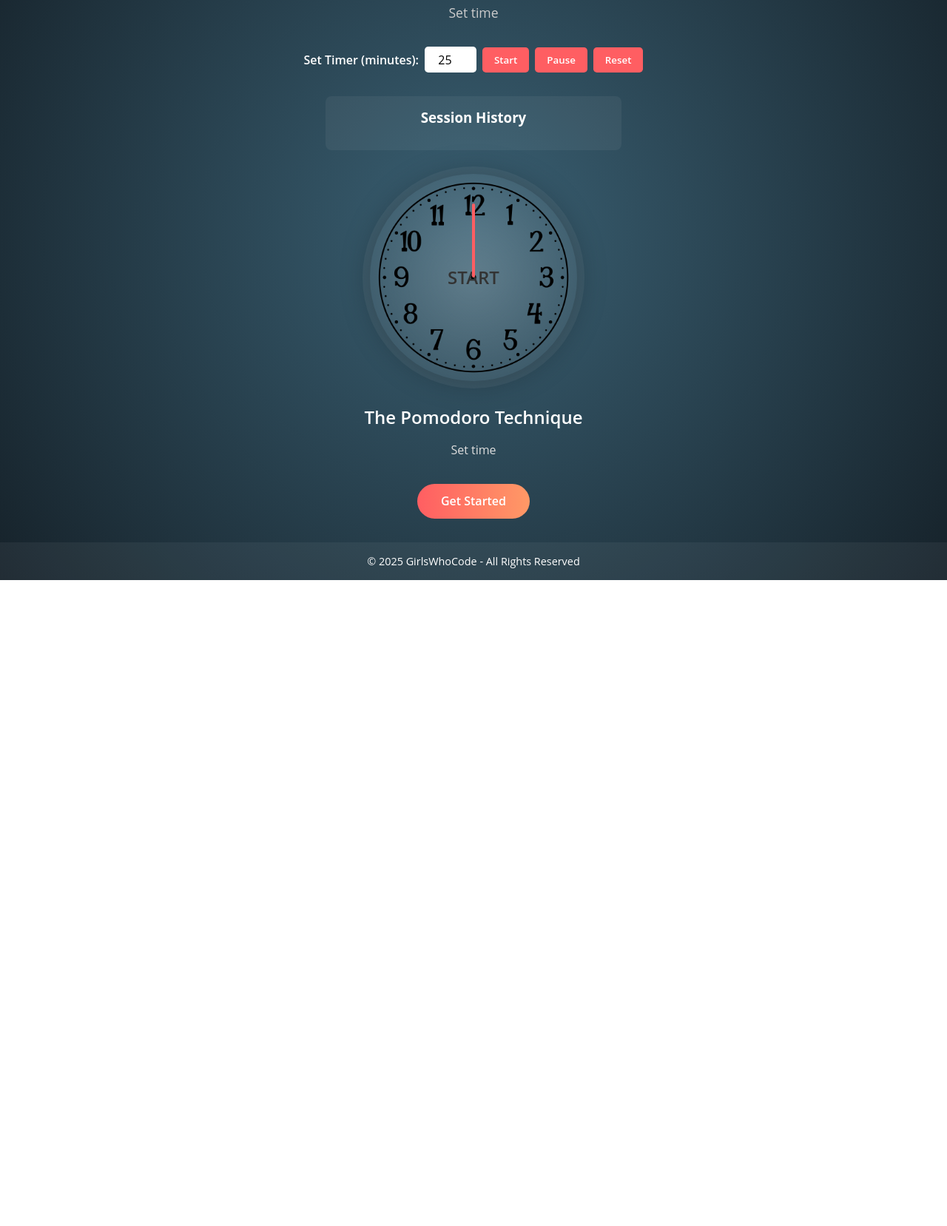
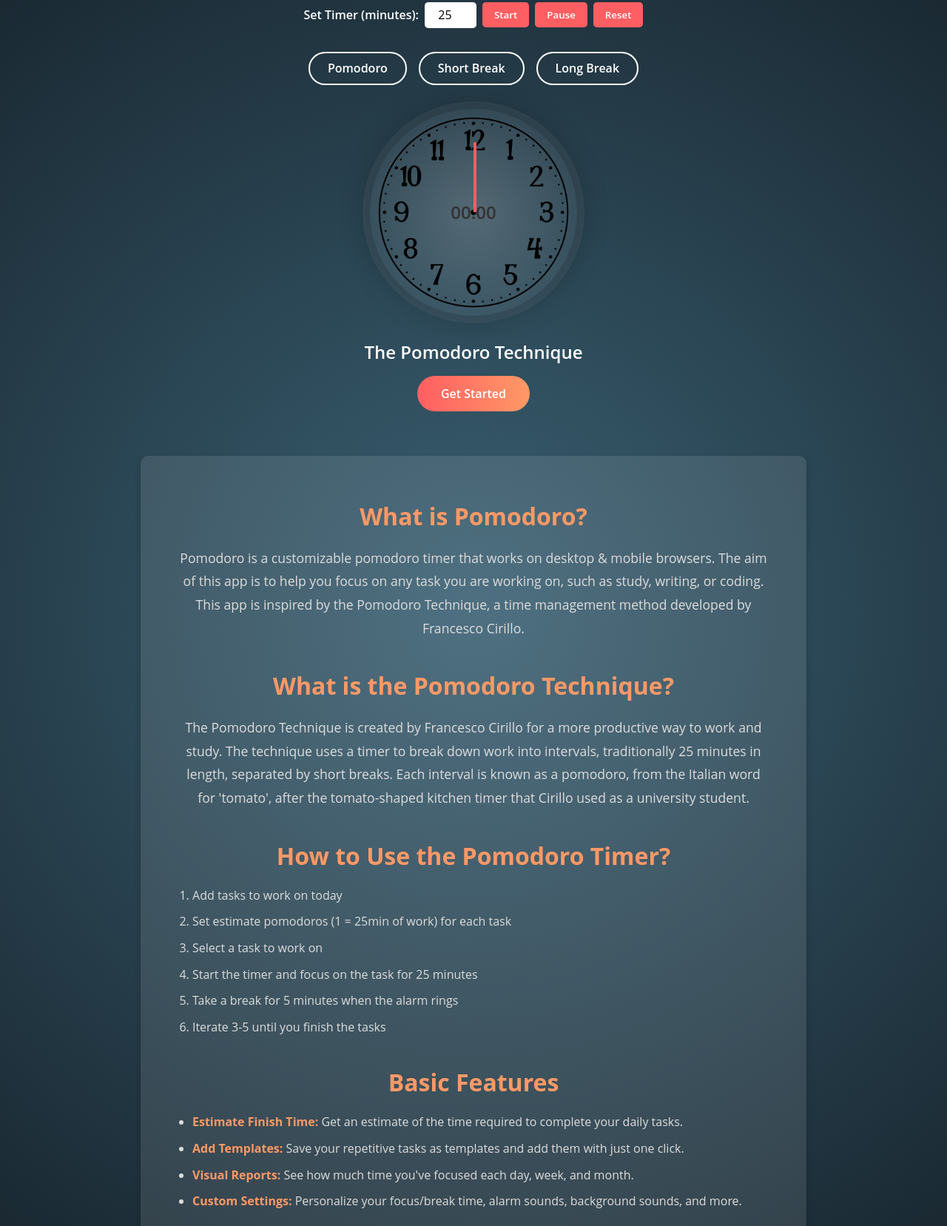
Before and after one commit to unikabista/pomodoro-, a plain HTML site: page index.html in a window 1280 px wide. Shown: the part 163-1820 px from the top of the page at 74% size. Before the commit the page ends 947 px from the top, so only its background shows below. Drawn offline with Linux system fonts and the light colour scheme.

Commit message:
landing page change

```diff
--- a/index.html
+++ b/index.html
@@ -31,31 +31,91 @@
       <section class="hero">
         <h1>Set Time</h1>
         <div id="greeting" class="greeting-text"></div>
-        <p class="subtitle">Set time</p>
 
         <div class="timer-input-container">
-          <label for="timeInput" class="timer-label">Set Timer (minutes):</label>
-          <input type="number" id="timeInput" min="1" value="25" class="time-input" />
+          <label for="timeInput" class="timer-label"
+            >Set Timer (minutes):</label
+          >
+          <input
+            type="number"
+            id="timeInput"
+            min="1"
+            value="25"
+            class="time-input"
+          />
           <button id="startTimerBtn" class="btn-timer">Start</button>
           <button id="pauseTimerBtn" class="btn-timer" disabled>Pause</button>
           <button id="resetTimerBtn" class="btn-timer" disabled>Reset</button>
         </div>
 
-        <section class="session-log">
-          <h3>Session History</h3>
-          <ul id="sessionList"></ul>
-          <p id="sessionCount" class="session-count"></p>
-        </section>
+        <div class="timer-mode-buttons">
+          <button id="pomodoroBtn" class="mode-btn active">Pomodoro</button>
+          <button id="shortBreakBtn" class="mode-btn">Short Break</button>
+          <button id="longBreakBtn" class="mode-btn">Long Break</button>
+        </div>
 
         <div class="timer-container">
           <div class="timer-pointer" id="timerPointer"></div>
-          <div class="timer-center-label" id="timerDisplay">START</div>
+          <div class="timer-center-label" id="timerDisplay">25:00</div>
         </div>
 
         <h2 class="technique-title">The Pomodoro Technique</h2>
-        <p class="technique-desc">Set time</p>
 
         <button class="btn-cta">Get Started</button>
+
+        <section class="about-pomodoro">
+          <div class="about-container">
+            <h2>What is Pomodoro?</h2>
+            <p>
+              Pomodoro is a customizable pomodoro timer that works on desktop &
+              mobile browsers. The aim of this app is to help you focus on any
+              task you are working on, such as study, writing, or coding. This
+              app is inspired by the Pomodoro Technique, a time management
+              method developed by Francesco Cirillo.
+            </p>
+
+            <h2>What is the Pomodoro Technique?</h2>
+            <p>
+              The Pomodoro Technique is created by Francesco Cirillo for a more
+              productive way to work and study. The technique uses a timer to
+              break down work into intervals, traditionally 25 minutes in
+              length, separated by short breaks. Each interval is known as a
+              pomodoro, from the Italian word for 'tomato', after the
+              tomato-shaped kitchen timer that Cirillo used as a university
+              student.
+            </p>
+
+            <h2>How to Use the Pomodoro Timer?</h2>
+            <ol>
+              <li>Add tasks to work on today</li>
+              <li>Set estimate pomodoros (1 = 25min of work) for each task</li>
+              <li>Select a task to work on</li>
+              <li>Start the timer and focus on the task for 25 minutes</li>
+              <li>Take a break for 5 minutes when the alarm rings</li>
+              <li>Iterate 3-5 until you finish the tasks</li>
+            </ol>
+
+            <h2>Basic Features</h2>
+            <ul>
+              <li>
+                <strong>Estimate Finish Time:</strong> Get an estimate of the
+                time required to complete your daily tasks.
+              </li>
+              <li>
+                <strong>Add Templates:</strong> Save your repetitive tasks as
+                templates and add them with just one click.
+              </li>
+              <li>
+                <strong>Visual Reports:</strong> See how much time you've
+                focused each day, week, and month.
+              </li>
+              <li>
+                <strong>Custom Settings:</strong> Personalize your focus/break
+                time, alarm sounds, background sounds, and more.
+              </li>
+            </ul>
+          </div>
+        </section>
       </section>
     </main>
 
--- a/script.js
+++ b/script.js
@@ -1,15 +1,118 @@
 document.addEventListener("DOMContentLoaded", function () {
+  // Timer durations in seconds
+  const pomodoroDuration = 25 * 60; // 25 minutes
+  const shortBreakDuration = 5 * 60; // 5 minutes
+  const longBreakDuration = 10 * 60; // 10 minutes
+
   let timerInterval = null;
   let remainingTime = 0;
-    let totalTime = 0;
   let isPaused = false;
 
-    const timeInput = document.getElementById("timeInput");
+  // DOM Elements
+  const timerDisplay = document.getElementById("timerDisplay");
+  const timerPointer = document.getElementById("timerPointer"); // Clock hand
+  const pomodoroBtn = document.getElementById("pomodoroBtn");
+  const shortBreakBtn = document.getElementById("shortBreakBtn");
+  const longBreakBtn = document.getElementById("longBreakBtn");
   const startTimerBtn = document.getElementById("startTimerBtn");
   const pauseTimerBtn = document.getElementById("pauseTimerBtn");
   const resetTimerBtn = document.getElementById("resetTimerBtn");
-    const timerDisplay = document.getElementById("timerDisplay");
-    const timerPointer = document.getElementById("timerPointer");
+  const timeInput = document.getElementById("timeInput");
+
+  // Update Timer Display
+  function updateTimerDisplay(seconds) {
+    const minutes = Math.floor(seconds / 60);
+    const remainingSeconds = seconds % 60;
+    timerDisplay.textContent = `${minutes.toString().padStart(2, "0")}:${remainingSeconds
+      .toString()
+      .padStart(2, "0")}`;
+  }
+
+  // Rotate Clock Hand
+  function updateClockHand(totalDuration, remainingTime) {
+    const rotation = (360 * (totalDuration - remainingTime)) / totalDuration;
+    timerPointer.style.transform = `rotate(${rotation}deg)`;
+  }
+
+  // Start Timer
+  function startTimer(duration) {
+    clearInterval(timerInterval); // Clear any existing timer
+    remainingTime = duration;
+    isPaused = false;
+    updateTimerDisplay(remainingTime);
+    updateClockHand(duration, remainingTime);
+
+    pauseTimerBtn.disabled = false;
+    resetTimerBtn.disabled = false;
+
+    timerInterval = setInterval(() => {
+      if (!isPaused) {
+        remainingTime--;
+        updateTimerDisplay(remainingTime);
+        updateClockHand(duration, remainingTime);
+
+        if (remainingTime <= 0) {
+          clearInterval(timerInterval);
+          timerInterval = null;
+          timerDisplay.textContent = "DONE";
+          alert("Time's up!");
+        }
+      }
+    }, 1000);
+  }
+
+  // Pause Timer
+  function pauseTimer() {
+    isPaused = !isPaused;
+    pauseTimerBtn.textContent = isPaused ? "Resume" : "Pause";
+  }
+
+  // Reset Timer
+  function resetTimer() {
+    clearInterval(timerInterval);
+    timerInterval = null;
+    timerDisplay.textContent = "START";
+    timerPointer.style.transform = "rotate(0deg)"; // Reset clock hand
+    pauseTimerBtn.disabled = true;
+    resetTimerBtn.disabled = true;
+    pauseTimerBtn.textContent = "Pause";
+  }
+
+  // Switch Timer Mode and Start Timer
+  function switchMode(duration, activeButton) {
+    // Update active button styles
+    document.querySelectorAll(".mode-btn").forEach((btn) => btn.classList.remove("active"));
+    activeButton.classList.add("active");
+
+    // Start the timer with the selected duration
+    startTimer(duration);
+  }
+
+  // Event Listeners for Mode Buttons
+  pomodoroBtn.addEventListener("click", () => switchMode(pomodoroDuration, pomodoroBtn));
+  shortBreakBtn.addEventListener("click", () => switchMode(shortBreakDuration, shortBreakBtn));
+  longBreakBtn.addEventListener("click", () => switchMode(longBreakDuration, longBreakBtn));
+
+  // Event Listener for Custom Timer Input
+  startTimerBtn.addEventListener("click", () => {
+    const customMinutes = parseInt(timeInput.value, 10);
+    if (!isNaN(customMinutes) && customMinutes > 0) {
+      clearInterval(timerInterval); // Clear any existing timer
+      document.querySelectorAll(".mode-btn").forEach((btn) => btn.classList.remove("active")); // Remove active styles
+      startTimer(customMinutes * 60); // Start timer with custom duration
+    } else {
+      alert("Please enter a valid number greater than 0.");
+    }
+  });
+
+  // Event Listeners for Timer Controls
+  pauseTimerBtn.addEventListener("click", pauseTimer);
+  resetTimerBtn.addEventListener("click", resetTimer);
+
+  // Initialize Timer Display
+  updateTimerDisplay(0);
+  timerPointer.style.transform = "rotate(0deg)"; // Initialize clock hand position
+
   const sessionList = document.getElementById("sessionList");
 
   function logSession() {
@@ -31,76 +134,6 @@ document.addEventListener("DOMContentLoaded", function () {
         sessionList.appendChild(li);
       });
     }
-    }
-
-    if (timeInput && startTimerBtn && pauseTimerBtn && resetTimerBtn && timerDisplay && timerPointer) {
-      function formatTime(seconds) {
-        const mins = Math.floor(seconds / 60);
-        const secs = seconds % 60;
-        return `${String(mins).padStart(2, '0')}:${String(secs).padStart(2, '0')}`;
-      }
-
-      function updateDisplay() {
-        timerDisplay.textContent = formatTime(remainingTime);
-        const fraction = (totalTime - remainingTime) / totalTime;
-        const angle = fraction * 360;
-        timerPointer.style.transform = `translateX(-50%) rotate(${angle}deg)`;
-      }
-
-      function countdown() {
-        if (!isPaused) {
-          remainingTime--;
-          updateDisplay();
-          if (remainingTime <= 0) {
-            clearInterval(timerInterval);
-            timerInterval = null;
-            timerDisplay.textContent = "DONE";
-            timerPointer.style.transform = `translateX(-50%) rotate(360deg)`;
-            pauseTimerBtn.disabled = true;
-            resetTimerBtn.disabled = false;
-            alert("Time's up!");
-            logSession(); // 🆕 Log session here
-          }
-        }
-      }
-
-      function startTimer() {
-        if (timerInterval) return;
-        const inputMinutes = parseInt(timeInput.value, 10);
-        if (isNaN(inputMinutes) || inputMinutes <= 0) {
-          alert("Please enter a valid number of minutes.");
-          return;
-        }
-        totalTime = inputMinutes * 60;
-        remainingTime = totalTime;
-        isPaused = false;
-        updateDisplay();
-        startTimerBtn.disabled = true;
-        pauseTimerBtn.disabled = false;
-        resetTimerBtn.disabled = false;
-        timerInterval = setInterval(countdown, 1000);
-      }
-
-      function pauseTimer() {
-        if (!timerInterval) return;
-        isPaused = !isPaused;
-        pauseTimerBtn.textContent = isPaused ? "Resume" : "Pause";
-      }
-
-      function resetTimer() {
-        clearInterval(timerInterval);
-        timerInterval = null;
-        timerDisplay.textContent = "START";
-        timerPointer.style.transform = `translateX(-50%) rotate(0deg)`;
-        startTimerBtn.disabled = false;
-        pauseTimerBtn.disabled = true;
-        resetTimerBtn.disabled = true;
-        pauseTimerBtn.textContent = "Pause";
-      }
-
-      startTimerBtn.addEventListener('click', startTimer);
-      pauseTimerBtn.addEventListener('click', pauseTimer);
-      resetTimerBtn.addEventListener('click', resetTimer);
   }
 
   updateSessionList();
--- a/style.css
+++ b/style.css
@@ -105,13 +105,6 @@ main {
   line-height: 1.4;
 }
 
-.subtitle {
-  font-size: 1.1rem;
-  margin-bottom: 2rem;
-  line-height: 1.6;
-  color: #ccc;
-}
-
 .timer-input-container {
   margin-bottom: 2rem;
   display: flex;
@@ -188,9 +181,9 @@ main {
 .timer-pointer {
   position: absolute;
   width: 4px;
-  height: 100px;
+  height: 95px;
   background: #ff5e62;
-  top: 40px; /* moves pointer up near the top */
+  top: 45px; /* moves pointer up near the top */
   left: 50%;
   transform: translateX(-50%) rotate(0deg);
   transform-origin: bottom center;
@@ -267,3 +260,120 @@ footer {
   border-bottom: 1px solid rgba(255, 255, 255, 0.1);
   font-size: 0.95rem;
 }
+
+/* Styling for the About Pomodoro Section */
+.about-pomodoro {
+  background-color: rgba(
+    255,
+    255,
+    255,
+    0.1
+  ); /* Subtle background for contrast */
+  padding: 60px 20px;
+  margin-top: 60px;
+  border-radius: 10px;
+  box-shadow: 0 4px 10px rgba(0, 0, 0, 0.2); /* Add a soft shadow */
+  color: #fff; /* Ensure text is readable */
+  text-align: center; /* Center-align content for better readability */
+}
+
+.about-container {
+  max-width: 800px;
+  margin: 0 auto;
+}
+
+.about-pomodoro h2 {
+  font-size: 2rem;
+  font-weight: 700;
+  margin-bottom: 20px;
+  color: #ff9966; /* Highlight headings with a warm color */
+}
+
+.about-pomodoro p {
+  font-size: 1.1rem;
+  line-height: 1.8;
+  margin-bottom: 30px;
+  color: #ddd; /* Softer text color for readability */
+}
+
+.about-pomodoro ol,
+.about-pomodoro ul {
+  margin-left: 20px;
+  margin-bottom: 30px;
+  text-align: left; /* Align lists to the left for better readability */
+}
+
+.about-pomodoro li {
+  font-size: 1rem;
+  line-height: 1.6;
+  margin-bottom: 10px;
+  color: #ddd;
+}
+
+.about-pomodoro strong {
+  color: #ff9966; /* Highlight important text */
+}
+
+/* Add spacing between sections */
+.about-pomodoro h2:not(:first-child) {
+  margin-top: 40px;
+}
+
+/* Smooth scrolling for better user experience */
+html {
+  scroll-behavior: smooth;
+}
+
+/* Timer Mode Buttons */
+.timer-mode-buttons {
+  display: flex;
+  justify-content: center;
+  gap: 1rem;
+  margin-bottom: 2rem;
+}
+
+.mode-btn {
+  background: transparent;
+  border: 2px solid #fff;
+  color: #fff;
+  padding: 0.6rem 1.5rem;
+  border-radius: 25px;
+  font-size: 1rem;
+  font-weight: 600;
+  cursor: pointer;
+  transition: all 0.3s ease;
+}
+
+.mode-btn.active {
+  background: transparent;
+  border: 2px solid #fff;
+  color: #fff;
+  padding: 0.6rem 1.5rem;
+  border-radius: 25px;
+  font-size: 1rem;
+  font-weight: 600;
+  cursor: pointer;
+  transition: all 0.3s ease;
+}
+
+.mode-btn:hover {
+  background: linear-gradient(to right, #ff5e62, #ff9966);
+  color: #fff;
+  border-color: orangered;
+}
+
+/* Responsive Design */
+@media (max-width: 768px) {
+  .about-pomodoro {
+    padding: 30px 15px;
+  }
+
+  .about-pomodoro h2 {
+    font-size: 1.6rem;
+  }
+
+  .about-pomodoro p,
+  .about-pomodoro li {
+    font-size: 0.95rem;
+  }
+}
```
Lines whose indentation alone changed are shown as unchanged.
